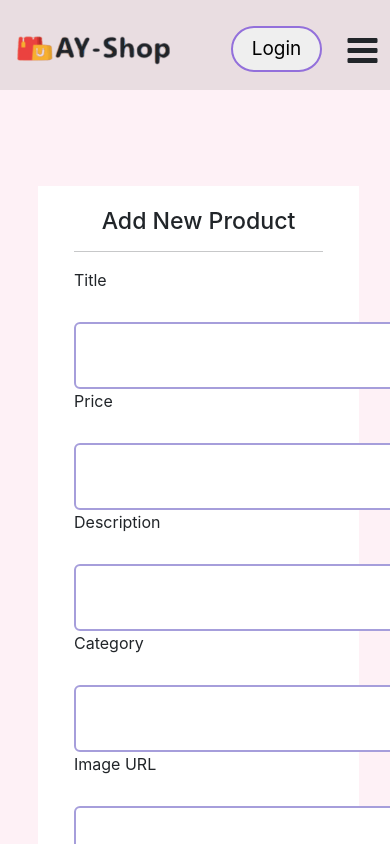
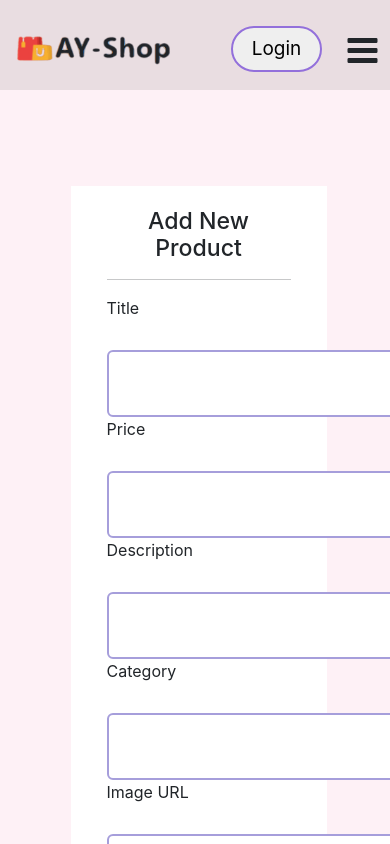
Before and after one commit to ankitkumariuj/ay-sell-front, a React (Create React App) app: page /admin in a window 390 px wide. Shown: the top 844 px of the page. Built offline with nearby package versions, Linux system fonts and the light colour scheme; sample sign-in values are in the browser's storage.

Commit message:
Update Admin.css

```diff
--- a/src/AddData/Admin.css
+++ b/src/AddData/Admin.css
@@ -56,7 +56,7 @@ display: flex;
     padding: 22px 36px 0px;
         height: 736px;
         margin-top: 96px;
-        width: 321px;
+        width: 256px;
         background: white;
         margin-bottom: 45px;
         margin-left: 7px;
```
